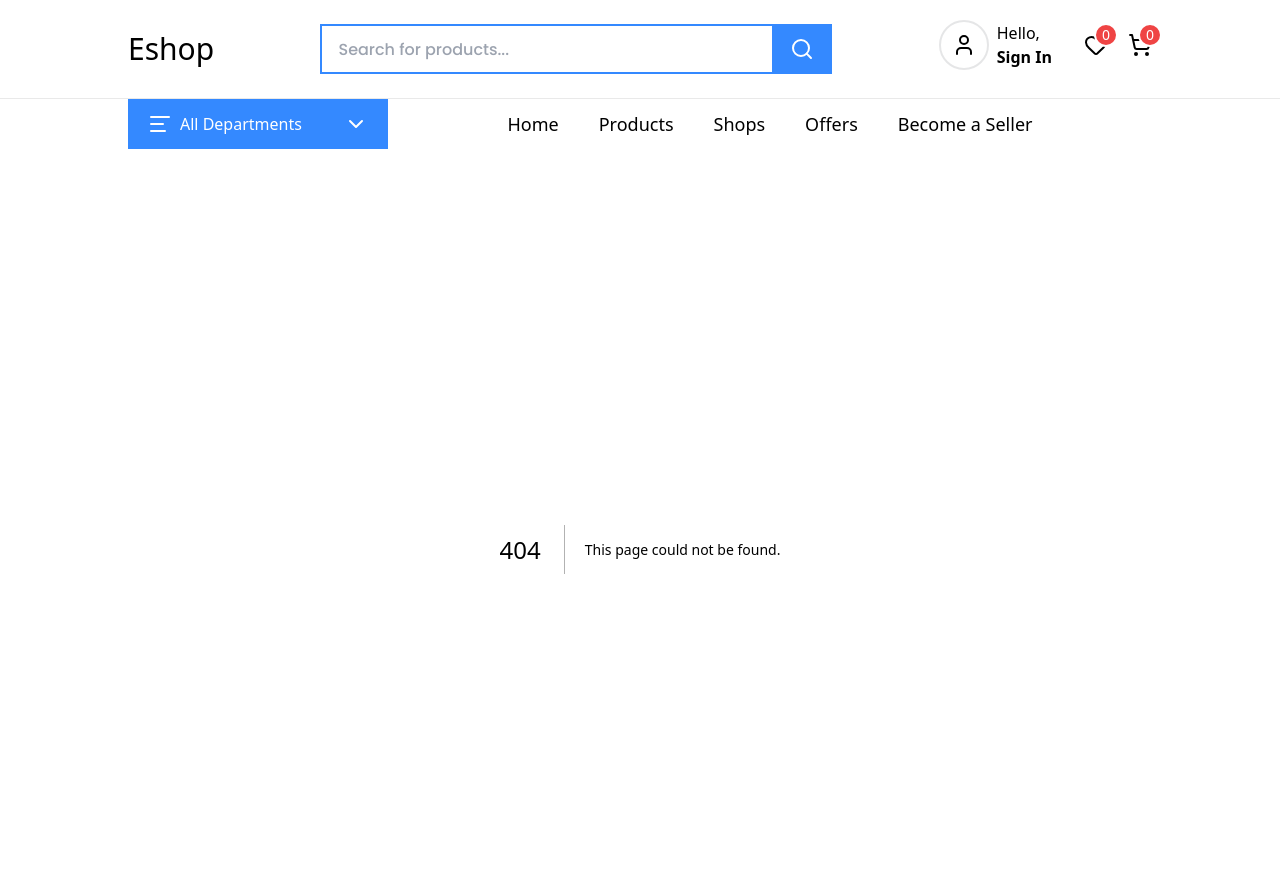
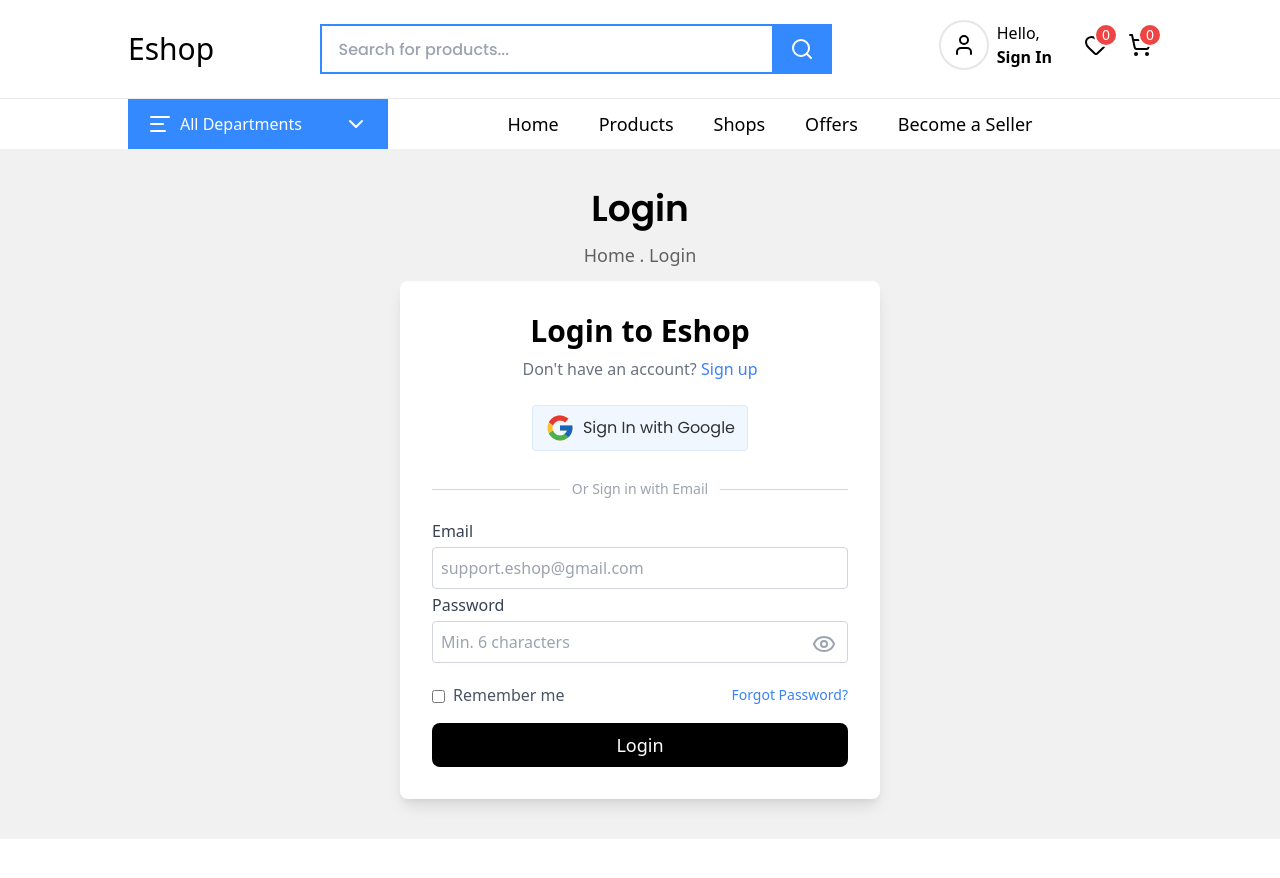
Before and after one commit to adityakashyap5047/eshop, a Next.js app in the folder apps/user-ui/: page /login in a window 1280 px wide. Before the commit this address had no page. Shown: the top 878 px of the page. After the commit the page ends 839 px from the top, so only its background shows below. Built offline with nearby package versions, Linux system fonts and the light colour scheme.

Commit message:
created the ui for login

```diff
--- /dev/null
+++ b/apps/user-ui/src/app/(routes)/login/page.tsx
@@ -0,0 +1,107 @@
+"use client";
+
+import GoogleButton from "apps/user-ui/src/shared/components/google-button";
+import { Eye, EyeOff } from "lucide-react";
+import Link from "next/link";
+import { useRouter } from "next/navigation";
+import { useState } from "react";
+import { useForm } from "react-hook-form";
+
+type FormData = {
+    email: string;
+    password: string;
+}
+
+const Login = () => {
+
+    const [passwordVisible, setPasswordVisible] = useState(false);
+    const [serverError, setServerError] = useState<string | null>(null);
+    const [rememberMe, setRememberMe] = useState(false);
+    const router = useRouter();
+
+    const { register, handleSubmit, formState: { errors } } = useForm<FormData>();
+
+    const onSubmit = async (data: FormData) => {}
+
+    return (
+        <div className="w-full py-10 min-h-[85vh] bg-[#f1f1f1]">
+            <h1 className="text-4xl font-Poppins font-semibold text-black text-center">
+                Login
+            </h1>
+            <p className="text-center text-lg font-medium py-3 text-[#00000099]">
+                Home . Login
+            </p>
+
+            <div className="w-full flex justify-center">
+                <div className="md:w-[480px] p-8 bg-white shadow rounded-lg">
+                    <h3 className="text-3xl font-semibold text-center mb-2">
+                        Login to Eshop
+                    </h3>
+                    <p className="text-center text-gray-500 mb-4">
+                        Don't have an account?{" "}
+                        <Link href={"/signup"} className="text-blue-500">Sign up</Link>
+                    </p>
+                    <GoogleButton />
+                    <div className="flex items-center my-5 text-gray-400 text-sm">
+                        <div className="flex-1 border-t border-gray-300" />
+                        <span className="px-3">Or Sign in with Email</span>
+                        <div className="flex-1 border-t border-gray-300" />
+                    </div>
+                    <form onSubmit={handleSubmit(onSubmit)}>
+                        <label className="block text-gray-700 mb-1">Email</label>
+                        <input
+                            type="email"
+                            placeholder="support.eshop@gmail.com"
+                            className="w-full p-2 border border-gray-300 outline-0 !rounded mb-1"
+                            {...register("email", { required: "Email is required", pattern: {
+                                value: /^[a-zA-Z0-9._%+-]+@[a-zA-Z0-9.-]+\.[a-zA-Z]{2,}$/,
+                                message: "Invalid email address"
+                            } })}
+                        />
+                        {errors.email && <p className="text-red-500 text-sm">{String(errors.email.message)}</p>}
+                        <label className="block text-gray-700 mb-1">Password</label>
+                        <div className="relative">
+                            <input
+                                type={passwordVisible ? "text" : "password"}
+                                placeholder="Min. 6 characters"
+                                className="w-full p-2 border border-gray-300 outline-0 !rounded mb-1"
+                                {...register("password", {
+                                    required: "Password is required",
+                                    minLength: {
+                                        value: 6,
+                                        message: "Password must be at least 6 characters"
+                                    }
+                                })}
+                            />
+                            <button type="button" className="absolute inset-y-0 right-3 flex items-center text-gray-400" onClick={() => setPasswordVisible(!passwordVisible)}>
+                                {passwordVisible ? <EyeOff /> : <Eye />}
+                            </button>
+                            {errors.password && (
+                                <p className="text-red-500 text-sm">{String(errors.password.message)}</p>
+                            )}
+
+                        </div>
+                        <div className="flex justify-between items-center my-4">
+                            <label className="flex items-center text-gray-600">
+                                <input type="checkbox" className="mr-2 mt-0.5" checked={rememberMe} onChange={() => setRememberMe(!rememberMe)} />
+                                Remember me
+                            </label>
+                            <Link href={"/forgot-password"} className="text-blue-500 text-sm">Forgot Password?</Link>
+                        </div>
+                        <button
+                            className="w-full text-lg cursor-pointer bg-black text-white py-2 rounded-lg"
+                            type="submit"
+                        >
+                            Login
+                        </button>
+                        {serverError && (
+                            <p className="text-red-500 text-sm mt-2">{serverError}</p>
+                        )}
+                    </form>
+                </div>
+            </div>
+        </div>
+    )
+}
+
+export default Login
--- /dev/null
+++ b/apps/user-ui/src/shared/components/google-button/index.tsx
@@ -0,0 +1,38 @@
+const GoogleButton = () => {
+    return (
+        <div className="w-full flex justify-center">
+            <div className="h-[46px] cursor-pointer border border-blue-100 flex items-center gap-2 px-3 rounded-[4px] my-2 bg-[#d2e3fc4d]">
+                <svg
+                    xmlns="http://www.w3.org/2000/svg"
+                    x="0px"
+                    y="0px"
+                    width="30"
+                    height="40"
+                    viewBox="0 0 48 48"
+                >
+                    <path
+                        fill="#fbc02d"
+                        d="M43.611,20.083H42V20H24v8h11.303c-1.649,4.657-6.08,8-11.303,8c-6.627,0-12-5.373-12-12c0-6.627,5.373-12,12-12c3.059,0,5.842,1.154,7.961,3.039l5.657-5.657C34.046,6.053,29.268,4,24,4C12.955,4,4,12.955,4,24c0,11.045,8.955,20,20,20c11.045,0,20-8.955,20-20C44,22.659,43.862,21.342,43.611,20.083z"
+                    ></path>
+                    <path
+                        fill="#e53935"
+                        d="M6.306,14.691l6.571,4.819C14.655,16.108,19.6,12,24,12c3.059,0,5.842,1.154,7.961,3.039l5.657-5.657C34.046,6.053,29.268,4,24,4C16.318,4,9.656,8.337,6.306,14.691z"
+                    ></path>
+                    <path
+                        fill="#4caf50"
+                        d="M24,44c5.166,0,9.86-1.977,13.409-5.192l-6.19-5.238C29.211,35.091,26.715,36,24,36c-5.202,0-9.619-3.317-11.283-8.047l-6.522,5.025C10.286,39.556,16.227,44,24,44z"
+                    ></path>
+                    <path
+                        fill="#1565c0"
+                        d="M43.611,20.083H42V20H24v8h11.303c-0.792,2.237-2.231,4.166-4.087,5.571c0.001-0.001,0.002-0.002,0.003-0.003l6.19,5.238C36.971,39.205,44,34,44,24C44,22.659,43.862,21.342,43.611,20.083z"
+                    ></path>
+                </svg>
+                <span className="text-[16px] opacity-[.8] font-Poppins">
+                    Sign In with Google
+                </span>
+            </div>
+        </div>
+    )
+}
+
+export default GoogleButton
--- a/package.json
+++ b/package.json
@@ -10,6 +10,7 @@
   "private": true,
   "dependencies": {
     "@prisma/client": "^6.15.0",
+    "@tanstack/react-query": "^5.87.4",
     "axios": "^1.11.0",
     "bcryptjs": "^3.0.2",
     "cookie-parser": "^1.4.7",
@@ -28,6 +29,7 @@
     "prisma": "^6.15.0",
     "react": "19.0.0",
     "react-dom": "19.0.0",
+    "react-hook-form": "^7.62.0",
     "swagger-autogen": "^2.23.7",
     "swagger-ui-express": "^5.0.1"
   },
```
Also changed, not shown: 1 other file (tests, documents, lock files or other folders).
